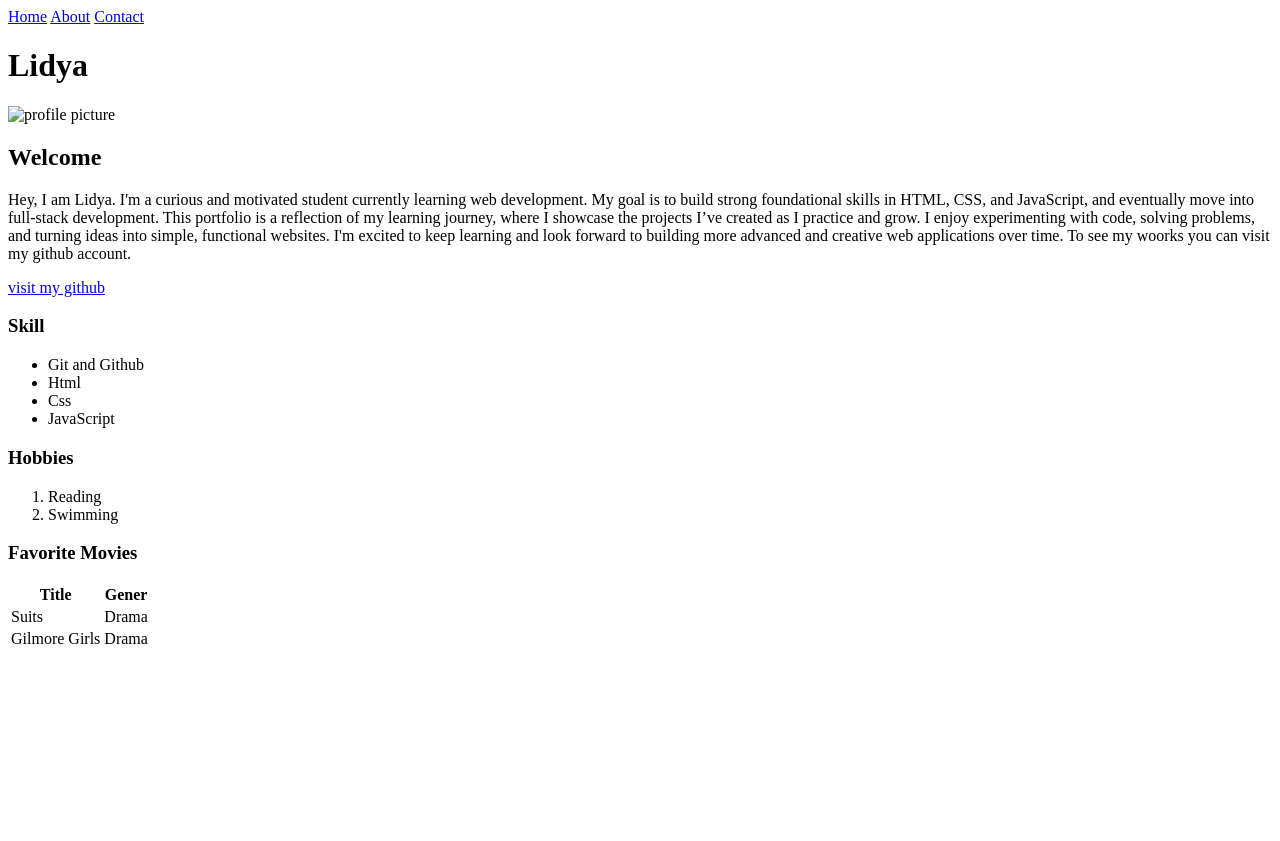
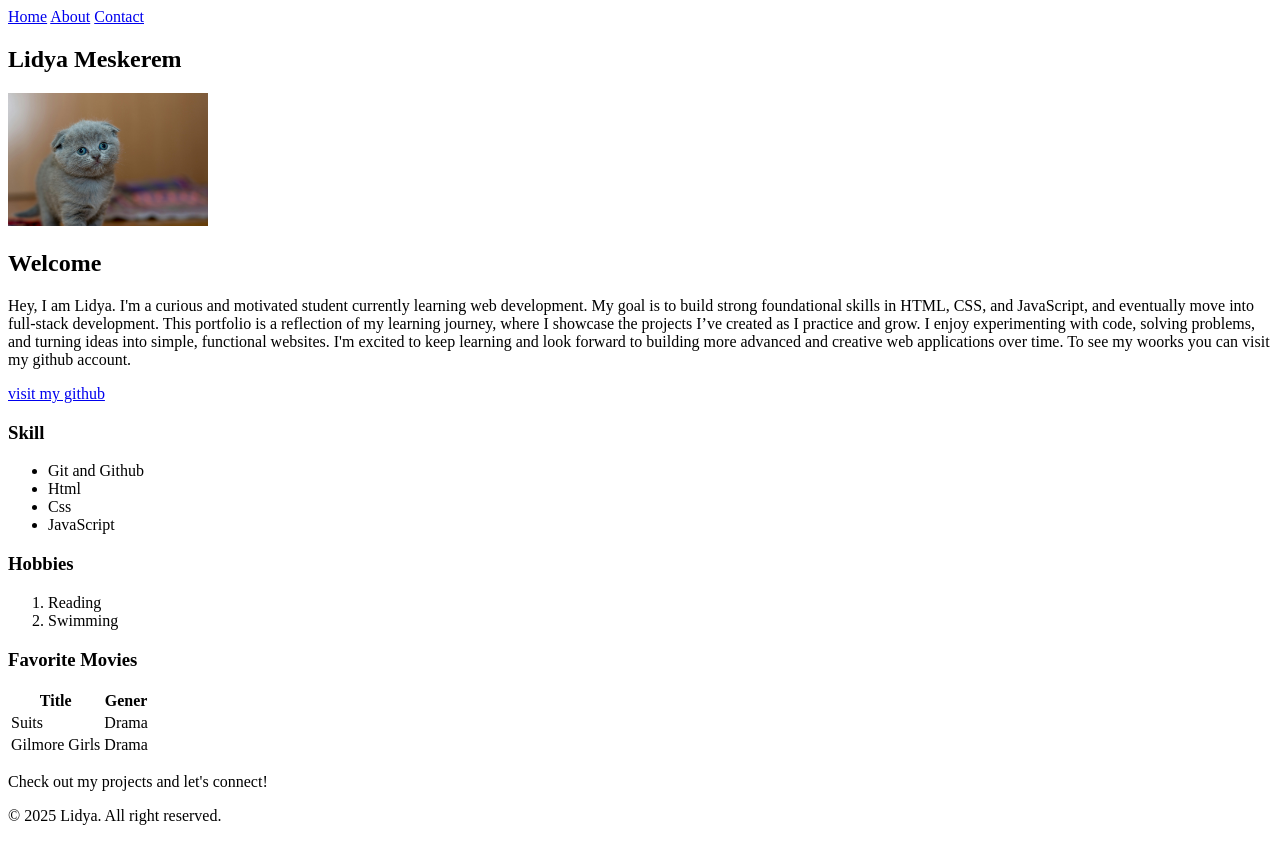
Before and after one commit to liddd25/my-portfolio, a plain HTML site: page index.html in a window 1280 px wide. Before the commit the page ends 800 px from the top, so only its background shows below. Drawn offline with Linux system fonts and the light colour scheme.

Commit message:
updated version

```diff
--- a/index.html
+++ b/index.html
@@ -1,25 +1,29 @@
 <!DOCTYPE html>
 <html lang="en">
    <head>
-   <meta charset="UTF-8">
-   <meta name="viewport" content="width=device-width, initial-scale=1.0">
-   <title>My Portfolio</title>
-   <link rel="stylesheet" href="style.css">
+      <meta charset="UTF-8" />
+      <meta name="viewport" content="width=device-width, initial-scale=1.0" />
+      <title>My_Portfolio</title>
    </head>
-
    <body>
       <header>
+         <nav>
            <a href="./index.html">Home</a>
            <a href="./about.html">About</a>
            <a href="./contact.html">Contact</a>
-   <h1> Lidya </h1>
-   <img src="./images/" alt="profile picture">
+           <h1>Lidya Meskerem</h1>
+        </nav>
+      </header>
+      <img src="images/profile picture.jpg" alt="profile picture" width="200"/>
+      <!--Introduction-->
+
+      <section id="Home">
          <h2>Welcome</h2>
          <p>Hey, I am Lidya. I'm a curious and motivated student currently learning web development. My goal is to build strong foundational skills in HTML, CSS, and JavaScript, and eventually move into full-stack development. This portfolio is a reflection of my learning journey, where I showcase the projects I’ve created as I practice and grow. I enjoy experimenting with code, solving problems, and turning ideas into simple, functional websites. I'm excited to keep learning and look forward to building more advanced and creative web applications over time. To see my woorks you can visit my github account.</p>
          <a href="https://github.com/liddd25" target="_blank">visit my github</a>
-
-  </header>
-  <section id="Skils"></section>
+      </section>
+      <!--unordered list-->
+      <section id="Skils">
          <h3>Skill</h3>
          <ul>
             <li>Git and Github</li>
@@ -27,12 +31,17 @@
             <li>Css</li>
             <li>JavaScript</li>
          </ul>
-  <section id="Hobbies"></section>
+      </section>
+      <!--ordered list-->
+      <section id="Hobbies">
          <h3>Hobbies</h3>
          <ol>
             <li>Reading</li>
             <li>Swimming</li>
          </ol>
+      </section>
+      <!--table-->
+      <section id="Movies">
          <h3>Favorite Movies</h3>
          <table>
             <tr>
@@ -48,5 +57,10 @@
                <td>Drama</td>
             </tr>
         </table>
+      </section>
+      <p>Check out my <span title="This is my coding life">projects</span> and let's connect!</p>
+      <footer>
+         <p> &copy; 2025 Lidya. All right reserved.</p>
+      </footer>
    </body>
 </html>
```
Also changed, not shown: about.html (+16 -4 lines), contact.html (+6 -4 lines), style.css (deleted). Lines whose indentation alone changed are shown as unchanged.
